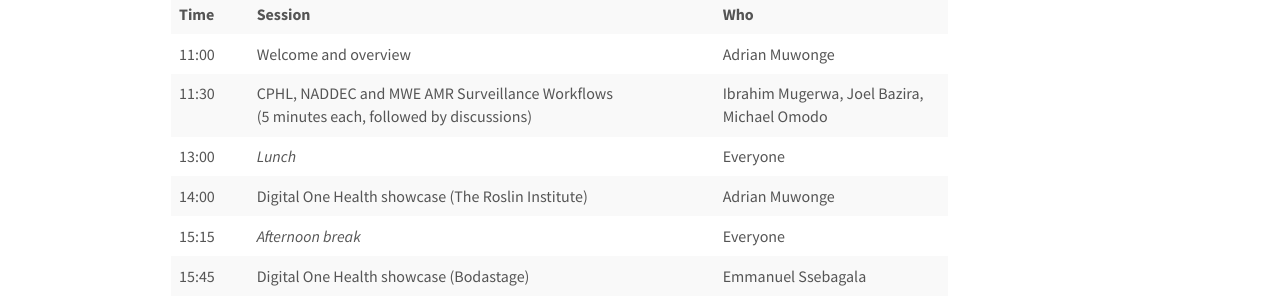
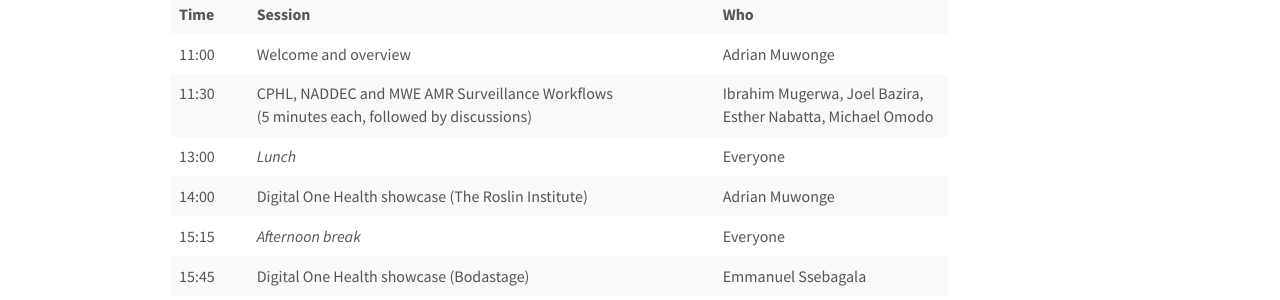
Before and after one commit to Digital-One-Health/digital-one-health.github.io, a Jekyll site: the page built from _pages/doh-workshop.md, in a window 1280 px wide and 900 px high, scrolled down 1053 px. Shown: the part 177-477 px from the top of the window. Built offline with Jekyll 4.4.1, drawn with Linux system fonts in a browser that asks for light colours; nearby versions of some CDN libraries; comment, search, counter and statistics services are not loaded; some of the changed text lies outside the part shown.

Commit message:
Updated presenters

```diff
--- a/_pages/doh-workshop.md
+++ b/_pages/doh-workshop.md
@@ -70,7 +70,7 @@
 <table class="table table-striped">
     <tr> <td><b>Time</b></td>  <td><b>Session</b></td> <td><b>Who</b></td></tr>
     <tr> <td>11:00</td>  <td>Welcome and overview</td> <td>Adrian Muwonge</td></tr>
-    <tr> <td>11:30</td>  <td>CPHL, NADDEC and MWE AMR Surveillance Workflows<br>(5 minutes each, followed by discussions)</td> <td>Ibrahim Mugerwa, Joel Bazira, Michael Omodo</td></tr>
+    <tr> <td>11:30</td>  <td>CPHL, NADDEC and MWE AMR Surveillance Workflows<br>(5 minutes each, followed by discussions)</td> <td>Ibrahim Mugerwa, Joel Bazira, Esther Nabatta, Michael Omodo</td></tr>
     <tr> <td>13:00</td>  <td><i>Lunch</i></td> <td>Everyone</td></tr>
     <tr> <td>14:00</td>  <td>Digital One Health showcase (The Roslin Institute)</td> <td>Adrian Muwonge</td></tr>
     <tr> <td>15:15</td>  <td><i>Afternoon break</i></td> <td>Everyone</td></tr>
@@ -129,11 +129,11 @@
 #### One Health:
 
 * **David Kateete :** Makerere University / MakBRC , Uganda
-* **Tim Lee :** University of Edinburgh, UK
 * **Emmanuel Ssebagala :** Bodastage Solutions, Uganda
 * **Erisa Mwaka :** Makerere University, Uganda
 * **David Kyaddondo :** Makerere University, Uganda
 * **Joshua Asiimwe :** Makerere Biomedical Research Centre (MakBRC), Uganda
+* **Tim Lee :** University of Edinburgh, UK
 
 ---
 
```
Also changed, not shown: 1 other file.
